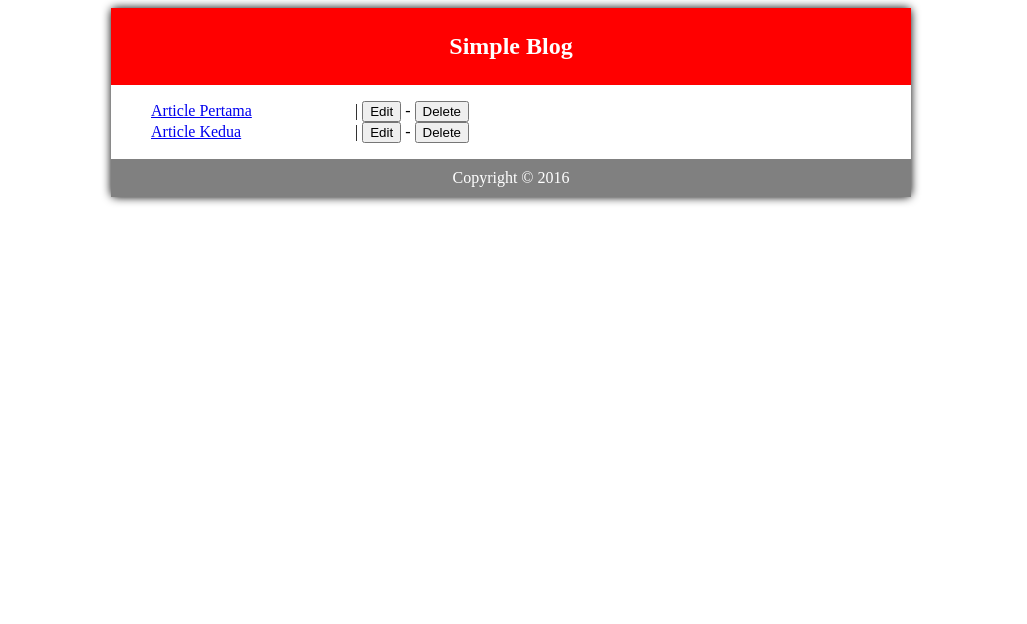
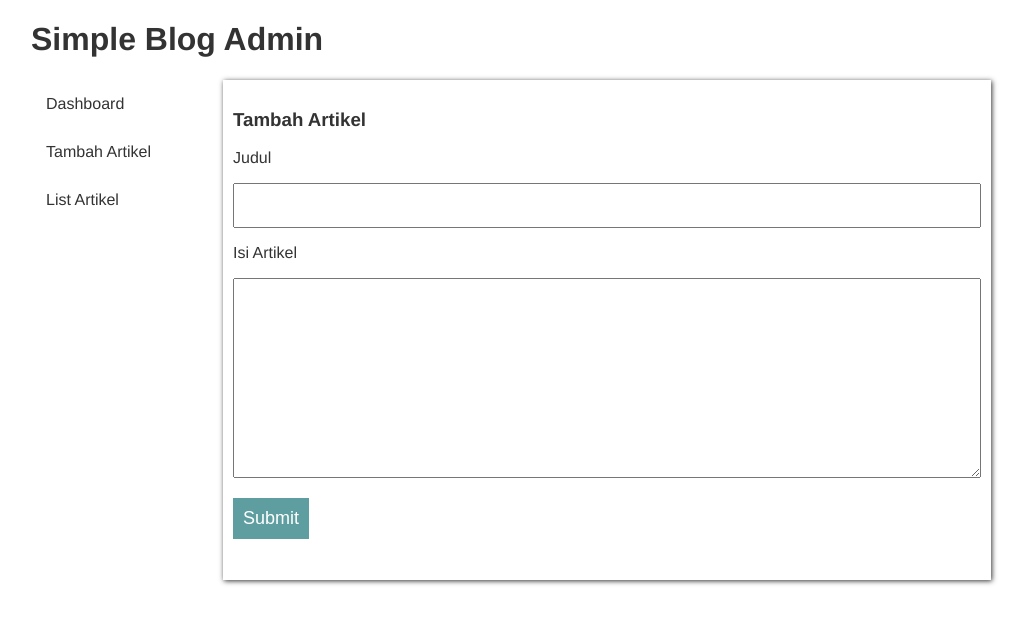
Before and after one commit to andhikayuana/workshop-beginer-php, a PHP site: page /php/index.php?page=add_article in a window 1280 px wide. Shown: the top 624 px of the page, without its empty margins (129-1156 px from the left). Run offline with PHP 8.4, Linux system fonts and the light colour scheme; data comes from the database, SQL or seed files in the repository; both versions use the stored data as it was before the commit.

Commit message:
Tak ganti iki.

```diff
--- a/Controller.php
+++ b/Controller.php
@@ -8,25 +8,41 @@ class Controller
         $this->data = array();
     }
 
-    public function articles()
+    public function list_articles()
     {
-        $this->data['articles'] = $this->model->getAll();
-        $this->view->load('articles', $this->data);
+        $this->data['articles'] = $this->model->get_articles();
+        $this->view->load('list_articles', $this->data);
     }
 
-    public function detail($id)
+    public function add_article()
     {
-        $this->data['detail'] = $this->model->getDetail($id);
-        $this->view->load('detail', $this->data);
+        $this->data['message'] = "";
+        if (isset($_POST['title'])) {
+            $sukses = $this->model->add_article($_POST);
+            if ($sukses) {
+                $this->data['message'] = "<p>Berhasil tambah artikel</p>";
+            }
+        }
+        $this->view->load('add_article', $this->data);
     }
 
-    public function edit($id)
+    public function update_article($id)
     {
-        # code...
+        $this->data['message'] = "";
+        if (isset($_POST['title'])) {
+            $sukses = $this->model->update_article($id, $_POST);
+            if ($sukses) {
+                $this->data['message'] = "<p>Berhasil update artikel</p>";
+            }
+        }
+        $this->data['article'] = $this->model->get_article($id);
+        $this->view->load('update_article', $this->data);
     }
 
-    public function delete($id)
+    public function delete_article($id)
     {
-        # code...
+        $this->model->delete_article($id);
+        $this->list_articles();
     }
+
 }
--- a/Model.php
+++ b/Model.php
@@ -3,33 +3,50 @@ class Model
 {
     public function __construct()
     {
-        $this->db = new PDO('mysql:host=localhost;dbname=simple_blog;charset=utf8', 'root', 'programmer');
+        $dbhost = 'localhost';
+        $dbname = 'simple_blog';
+        $dbuser = 'root';
+        $dbpass = 'root';
+
+        $this->db = new PDO("mysql:host=$dbhost;dbname=$dbname;charset=utf8", $dbuser, $dbpass);
         $this->db->setAttribute(PDO::ATTR_ERRMODE, PDO::ERRMODE_EXCEPTION);
     }
 
-    public function getAll()
+    public function get_articles()
     {
-        $sql = "SELECT id, title, content FROM articles";
-        $data = $this->db->query($sql);
+        $query = "SELECT id, title, created, content FROM articles";
+        $data = $this->db->query($query);
         return $data->fetchAll(PDO::FETCH_OBJ);
     }
 
-    public function getDetail($id)
+    public function get_article($id)
     {
-        $sql = "SELECT id, title, content FROM articles WHERE id = $id";
-        $data = $this->db->query($sql);
+        $query = "SELECT id, title, content, created FROM articles WHERE id = $id";
+        $data = $this->db->query($query);
         return $data->fetch(PDO::FETCH_OBJ);
     }
 
-    public function edit($id)
+    public function add_article($data)
     {
-        # code...
+        $title = $data['title'];
+        $content = $data['content'];
+
+        $query = "INSERT INTO articles SET title = '$title', content = '$content', created = NOW()";
+        return $this->db->exec($query);
     }
 
-    public function delete($id)
+    public function delete_article($id)
     {
-        # code...
+        $query = "DELETE FROM articles WHERE id = $id";
+        return $this->db->exec($query);
     }
 
+    public function update_article($id, $data)
+    {
+        $title = $data['title'];
+        $content = $data['content'];
 
+        $query = "UPDATE articles SET title = '$title', content = '$content' WHERE id = $id";
+        return $this->db->exec($query);
+    }
 }
--- a/View.php
+++ b/View.php
@@ -1,18 +1,17 @@
 <?php
 class View
 {
-    public function load($nama_file, $data = array())
+    public function load($template, $data = array())
     {
-        $folder = "view/";
-        $file = $folder . $nama_file . '.php';
+        $file = 'views/'. $template . '.php';
         if ( file_exists($file) && is_file($file) ) {
             if ( !empty($data) ) {
                 extract($data);
             }
+
             include $file;
         } else {
-            echo "File $file tidak ditemukan.";
+            exit("File $file tidak ditemukan");
         }
     }
-
 }
--- /dev/null
+++ b/css/style-admin.css
@@ -0,0 +1,107 @@
+body {
+    font-family: Helvetica;
+    color: #333;
+}
+
+a {
+    text-decoration: none;
+    color: #333;
+}
+
+.container {
+    width: 960px;
+	max-width: 100%;
+    margin: 0 auto;
+}
+
+.sidebar {
+    width: 20%;
+    float: left;
+}
+
+.sidebar ul {
+    list-style: none;
+    padding-left: 0;
+    margin: 0;
+}
+
+.sidebar li a {
+    display: inline-block;
+    width: 100%;
+    padding: 15px;
+
+    box-sizing: border-box;
+}
+
+.sidebar li a:hover {
+    background-color: cadetblue;
+    color: #fff;
+}
+
+.content {
+    width: 80%;
+    min-height: 500px;
+    float: right;
+    padding: 10px;
+    box-shadow: 1px 1px 5px;
+
+    box-sizing: border-box;
+}
+
+.clearfix:after {
+   content: ".";
+   visibility: hidden;
+   display: block;
+   height: 0;
+   clear: both;
+}
+
+/*tabel*/
+table.data {
+    width: 100%;
+    border-collapse: collapse;
+}
+
+table.data td {
+    padding: 10px 5px;
+    border: 1px solid #ccc;
+    border-left: none;
+    border-right: none;
+}
+
+table.data tr:hover:not(:first-child) {
+    background-color: #eee;
+}
+
+
+/*form*/
+input, textarea {
+    width: 100%;
+    padding: 10px 5px;
+    box-sizing: border-box;
+    font-size: large;
+}
+
+textarea {
+    min-height: 200px;
+}
+
+.btn {
+    width: auto;
+    color: #fff;
+    border: none;
+    cursor: pointer;
+    padding: 10px;
+}
+
+.btn-submit {
+    background-color: cadetblue;
+}
+
+.btn-edit {
+    background-color: orange;
+}
+
+.btn-hapus {
+    background-color: crimson;
+}
--- a/css/style.css
+++ b/css/style.css
@@ -1,36 +1,53 @@
-.container{
-	margin: 0 auto;
-	display: block;
-	width: 800px;
-
-	box-shadow: 0px 0px 10px;
-	border-radius: 5px;
-}
-header{
-	padding: 5px;
-	text-align: center;
-	background: red;
-	color: white;
+body {
+    font-family: Helvetica;
+    color: #333;
 }
 
-article ul li{
-	list-style: none;
+a {
+    text-decoration: none;
+    color: #333;
 }
 
-.article-title{
-	width: 200px;
-	position: relative;
-	display: inline-table;
-
+.container {
+    width: 960px;
+	max-width: 100%;
+    margin: 0 auto;
 }
 
-.btn{
-	/*TODO*/
+.header ul {
+    list-style: none;
+    padding-left: 0;
+	background-color: cadetblue;
 }
 
-footer{
-	text-align: center;
-	padding: 10px;
-	background: grey;
-	color: white;
+.header li {
+    float: left;
 }
+
+.header li a {
+    display: inline-block;
+    padding: 20px 15px;
+    color: #fff;
+}
+
+.header li a:hover {
+    background-color: teal;
+}
+
+.item {
+    margin-bottom: 50px;
+}
+
+.footer {
+    margin-top: 30px;
+    border-top: 1px solid #333;
+    padding: 10px;
+}
+
+.clearfix:after {
+   content: ".";
+   visibility: hidden;
+   display: block;
+   height: 0;
+   clear: both;
+}
--- a/index.php
+++ b/index.php
@@ -2,34 +2,15 @@
 error_reporting(E_ALL);
 ini_set('display_errors', 1);
 
+define('BASE', 'http://localhost/php/simple_blog/');
+
 require 'Controller.php';
+require 'View.php';
 require 'Model.php';
-require 'View.php';
-
-$page = !empty($_GET['page']) ? $_GET['page'] : null;
 
 $controller = new Controller();
 
-switch ($page) {
+$page = isset($_GET['page']) ? $_GET['page'] : 'list_articles';
+$id = isset($_GET['id']) ? $_GET['id'] : null;
 
-    case 'articles' :
-    default:
-        $controller->articles();
-	    break;
-
-    case 'detail' :
-        $id = $_GET['id'];
-        $controller->detail($id);
-	    break;
-
-    case 'edit' :
-    	$id = $_GET['id'];
-    	$controller->edit($id);
-	    break;
-
-    case 'delete':
-    	$id = $_GET['id'];
-    	$controller->delete($id);
-		break;
-
-}
+$controller->$page($id);
--- a/view/articles.php
+++ /dev/null
@@ -1,35 +0,0 @@
-<!DOCTYPE html>
-<html lang="en">
-<head>
-    <meta charset="UTF-8">
-    <title>Simple BLog</title>
-    <link rel="stylesheet" href="css/style.css">
-</head>
-<body>
-    <div class="container">
-        <header>
-            <h2>Simple Blog</h2>
-        </header>
-        <article>
-            <ul>
-                <?php foreach ($articles as $detail) : ?>
-
-                    <?php $link = 'index.php?page=detail&id='.$detail->id; ?>
-
-                <li>
-                    <a href="<?php echo $link; ?>" class="article-title">
-                        <?php echo $detail->title; ?>
-                    </a>
-                    |
-                    <a href="#"><button class="btn">Edit</button></a> - <a href="#"><button class="btn">Delete</button></a>
-                </li>
-
-                <?php endforeach; ?>
-            </ul>
-        </article>
-        <footer>
-            Copyright &copy; 2016
-        </footer>
-    </div>
-</body>
-</html>
--- /dev/null
+++ b/views/add_article.php
@@ -0,0 +1,36 @@
+<!DOCTYPE html>
+<html lang="en">
+<head>
+    <meta charset="UTF-8">
+    <title></title>
+    <link rel="stylesheet" href="<?=BASE?>css/style-admin.css">
+</head>
+<body>
+    <div class="container">
+        <h1>Simple Blog Admin</h1>
+
+        <div class="sidebar">
+            <ul>
+                <li><a href="<?=BASE?>">Dashboard</a></li>
+                <li><a href="<?=BASE?>index.php?page=add_article">Tambah Artikel</a></li>
+                <li><a href="<?=BASE?>index.php?page=list_articles">List Artikel</a></li>
+            </ul>
+        </div>
+
+        <div class="content">
+            <h3>Tambah Artikel</h3>
+            <?=$message?>
+            <form method="post" class="form-artikel">
+                <p>Judul</p>
+                <p><input name="title"></p>
+
+                <p>Isi Artikel</p>
+                <p><textarea name="content"></textarea></p>
+
+                <p><input type="submit" class="btn btn-submit"></p>
+            </form>
+        </div>
+
+    </div>
+</body>
+</html>
```
Also changed, not shown: simple_blog.sql (deleted, +0 -47 lines), test.php (added, +33 -0 lines), view/detail.php (deleted, +0 -22 lines), views/dashboard.php (added, +26 -0 lines), views/list_articles.php (added, +78 -0 lines), views/public/detail_article.php (added, +33 -0 lines), views/public/list_articles.php (added, +75 -0 lines), views/update_article.php (added, +36 -0 lines), 1 other file.
